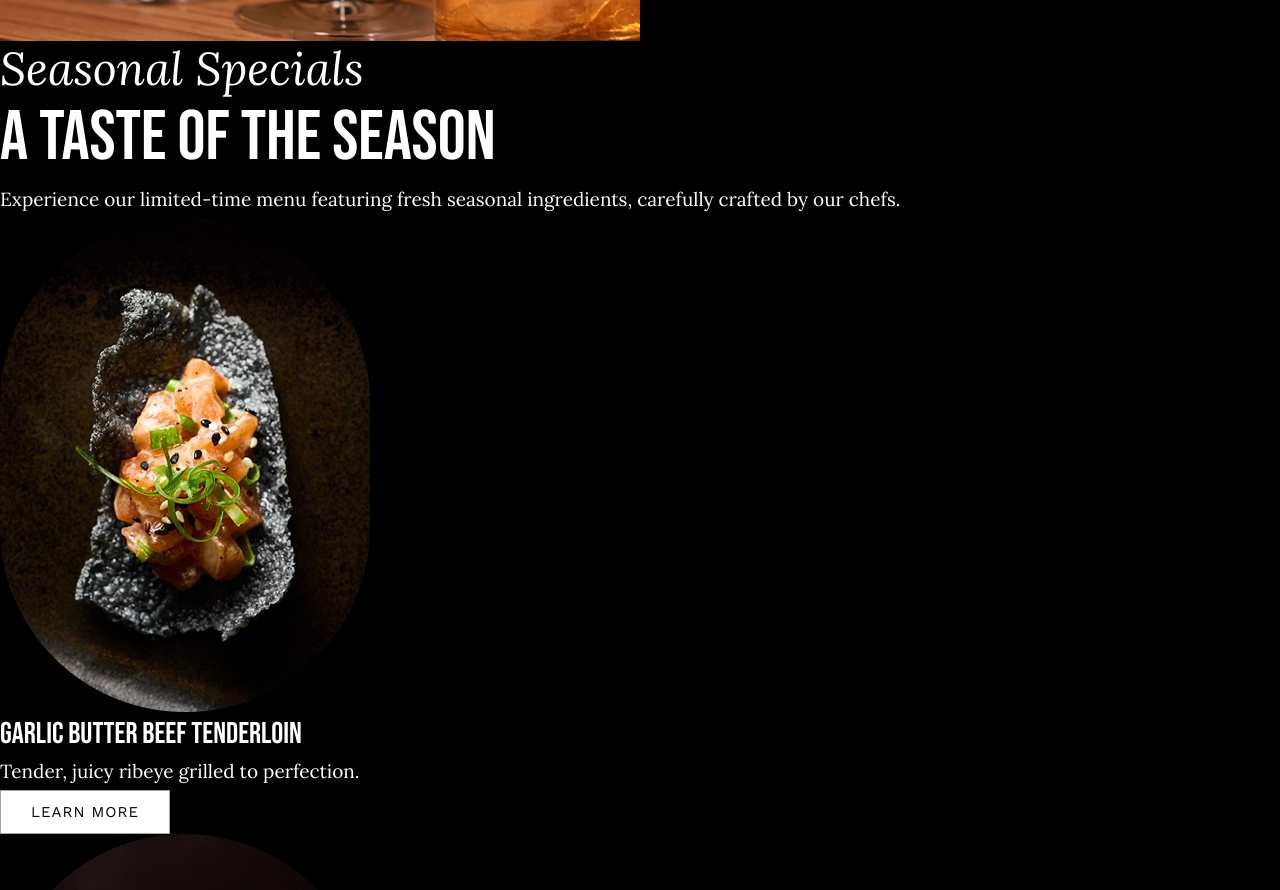
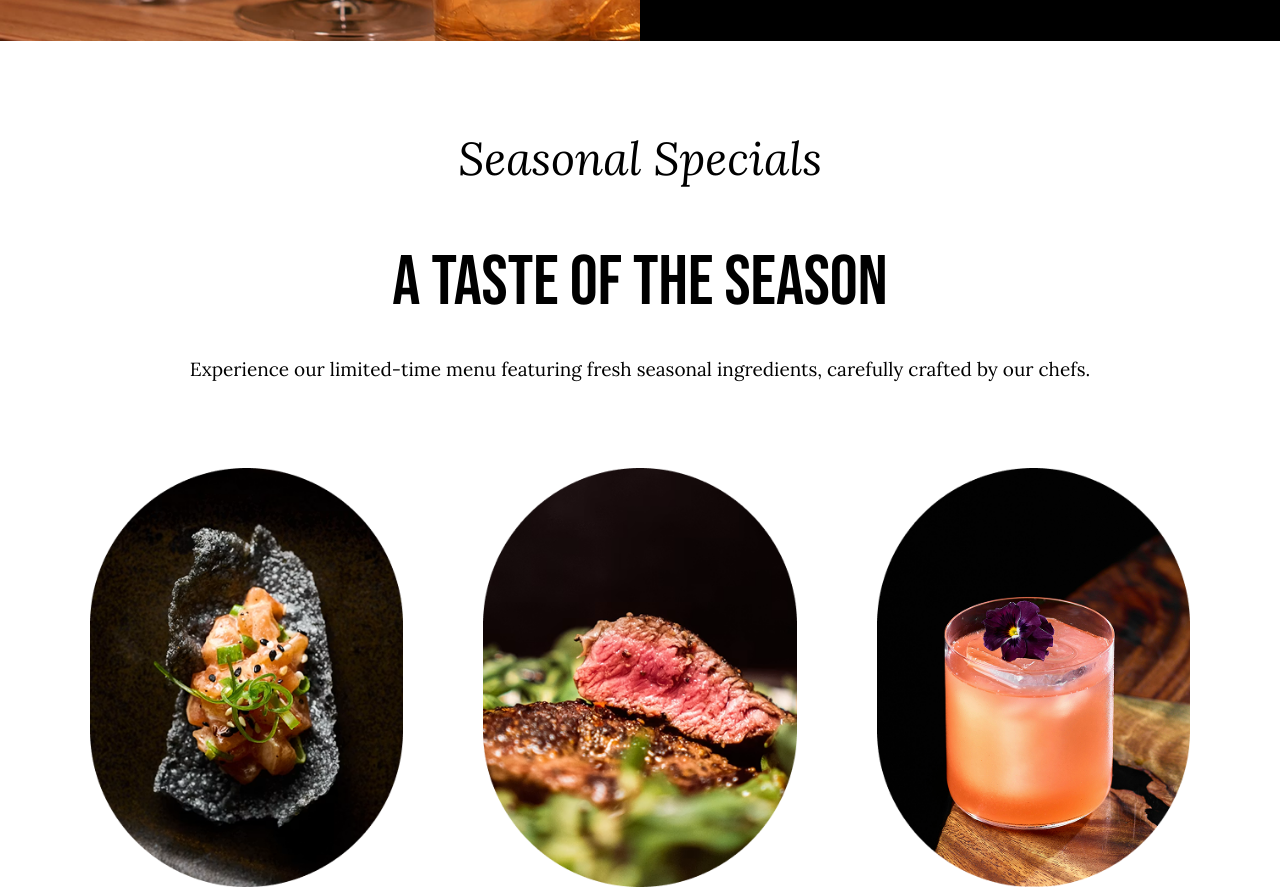
Before and after one commit to holichyn/holichyn.github.io, a plain HTML site: page as1/promotion.html in a window 1280 px wide. Shown: the part 780-1670 px from the top of the page. Drawn offline with nearby package versions, Linux system fonts and the light colour scheme; a web font is replaced by a local one.

Commit message:
style: update the layout of promotion seasonal

```diff
--- a/as1/css/promotion.css
+++ b/as1/css/promotion.css
@@ -39,3 +39,58 @@
 .promo-offer {
     margin-bottom: 50px;
 }
+
+.promotion-seasonal {
+    background-color: var(--color-white);
+    color: var(--color-black);
+    padding: 90px;
+    text-align: center;
+}
+
+.promotion-seasonal .section-title-italic {
+    margin-bottom: 55px;
+}
+
+.promotion-seasonal h2 {
+    margin-bottom: 25px;
+}
+
+.seasonal-desc {
+    max-width: 950px;
+    margin: 0 auto 80px;
+}
+
+.seasonal-cards {
+    display: flex;
+    justify-content: center;
+    gap: 80px;
+    margin: 0 auto;
+}
+
+.seasonal-card {
+    display: flex;
+    flex-direction: column;
+    align-items: center;
+}
+
+.arch-img-box {
+    max-width: 350px;
+    margin-bottom: 50px;
+
+}
+
+.arch-img-box img {
+    width: 100%;
+    height: 100%;
+    object-fit: cover;
+    display: block;
+}
+
+.seasonal-card h4 {
+    margin-bottom: 25px;
+}
+
+.seasonal-card p {
+    max-width: 350px;
+    margin-bottom: 24px;
+}
--- a/as1/promotion.html
+++ b/as1/promotion.html
@@ -49,7 +49,6 @@
 
     <div class="promotion-seasonal">
         <div class="section-title-italic">Seasonal Specials</div>
-        <div class="seasonal-line"></div>
         <h2>A TASTE OF THE SEASON</h2>
         <p class="seasonal-desc">Experience our limited-time menu featuring fresh seasonal ingredients, carefully
             crafted by our chefs.</p>
```
